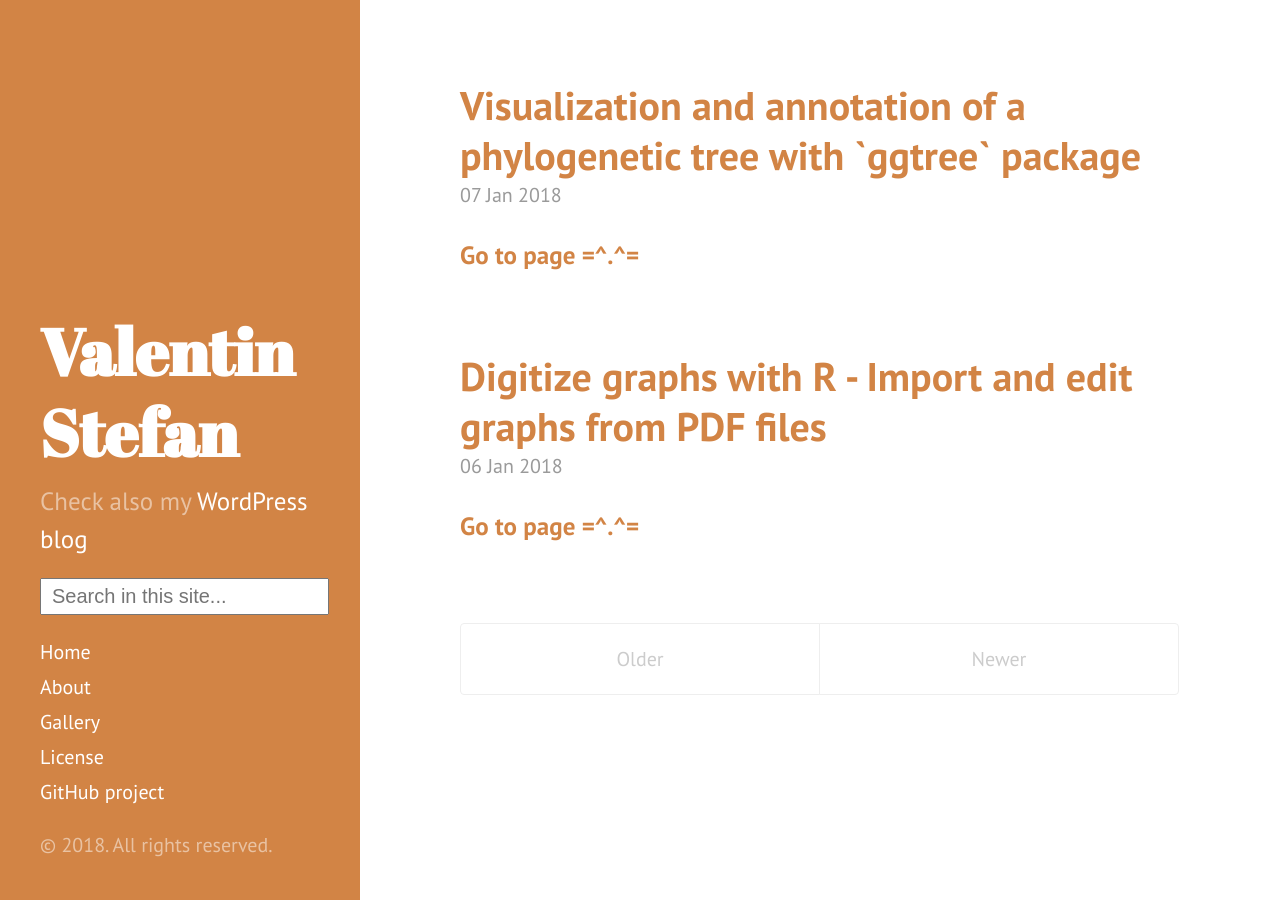
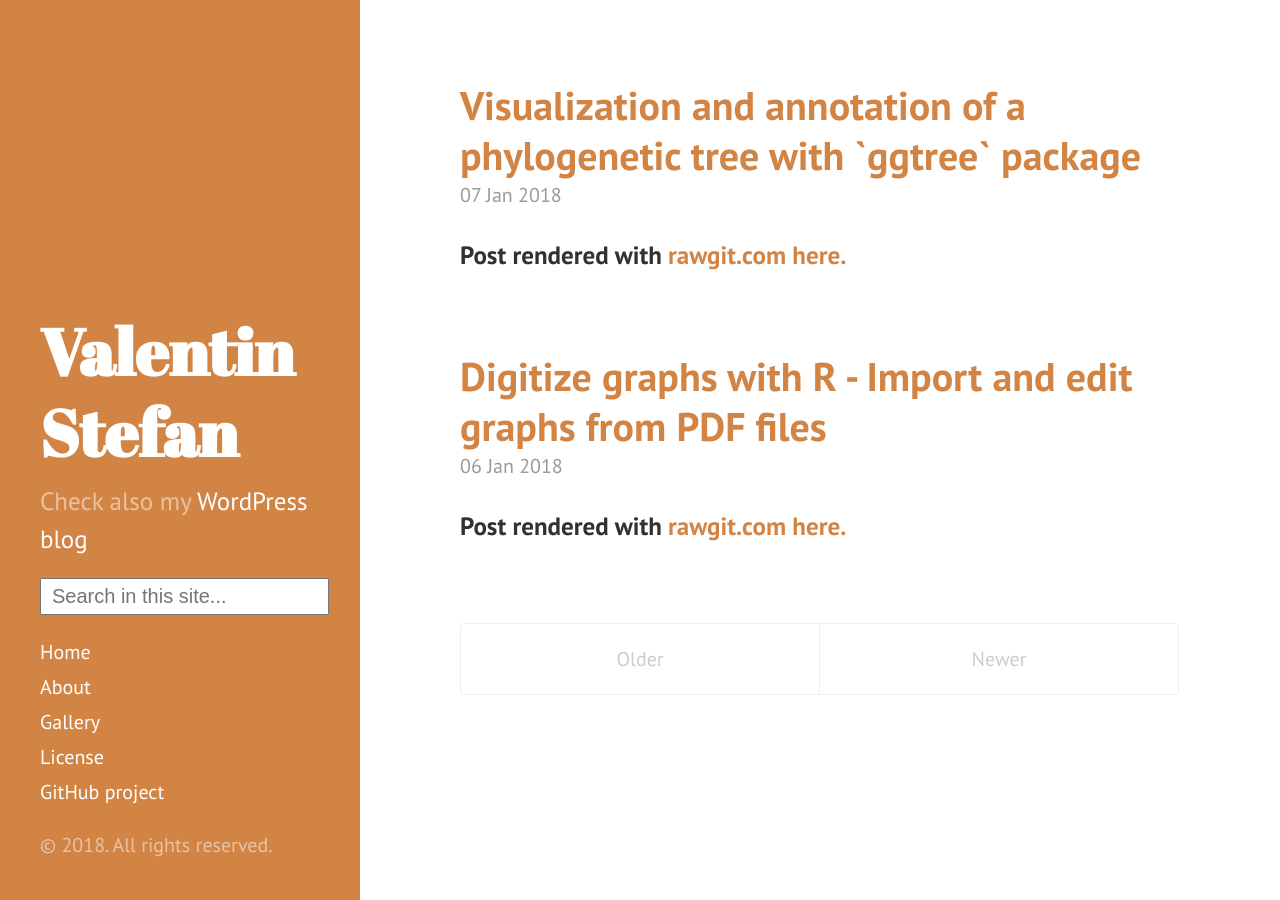
Before and after one commit to valentinitnelav/valentinitnelav.github.io, a Jekyll site: the page built from index.html, in a window 1280 px wide. Built offline with Jekyll 4.4.1, drawn with Linux system fonts in a browser that asks for light colours; nearby versions of some CDN libraries; the list of posts is cut into pages by our own code; comment, search, counter and statistics services are not loaded.

Commit message:
edit reference

```diff
--- a/_posts/2018-01-06-Import-PostScript-grImport.md
+++ b/_posts/2018-01-06-Import-PostScript-grImport.md
@@ -4,4 +4,4 @@ layout: post
 tags: grImport plotbiomes PostScript PDF digitize
 ---
 
-### [Go to page =^.^=](https://rawgit.com/valentinitnelav/valentinitnelav.github.io/master/assets/2018-01-06-Import-PostScript-grImport/Import_PostScript_grImport.html)
+### Post rendered with [**rawgit.com here.**](https://rawgit.com/valentinitnelav/valentinitnelav.github.io/master/assets/2018-01-06-Import-PostScript-grImport/Import_PostScript_grImport.html)
--- a/_posts/2018-01-07-ggtree.md
+++ b/_posts/2018-01-07-ggtree.md
@@ -4,4 +4,4 @@ layout: post
 tags: ggtree ggplot phylogenetic tree
 ---
 
-### [Go to page =^.^=](https://rawgit.com/valentinitnelav/valentinitnelav.github.io/master/assets/2018-01-07-ggtree/2018-01-07-ggtree.html)
+### Post rendered with [**rawgit.com here.**](https://rawgit.com/valentinitnelav/valentinitnelav.github.io/master/assets/2018-01-07-ggtree/2018-01-07-ggtree.html)
```
